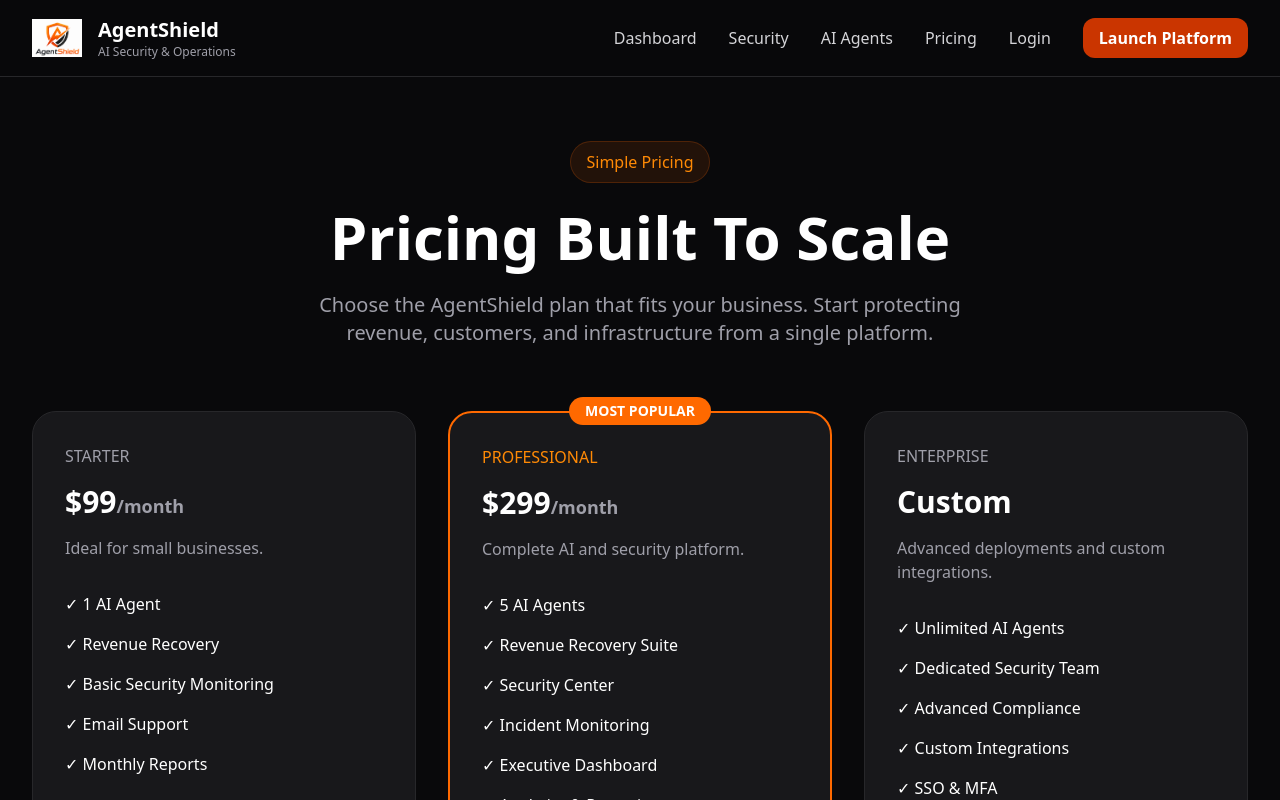
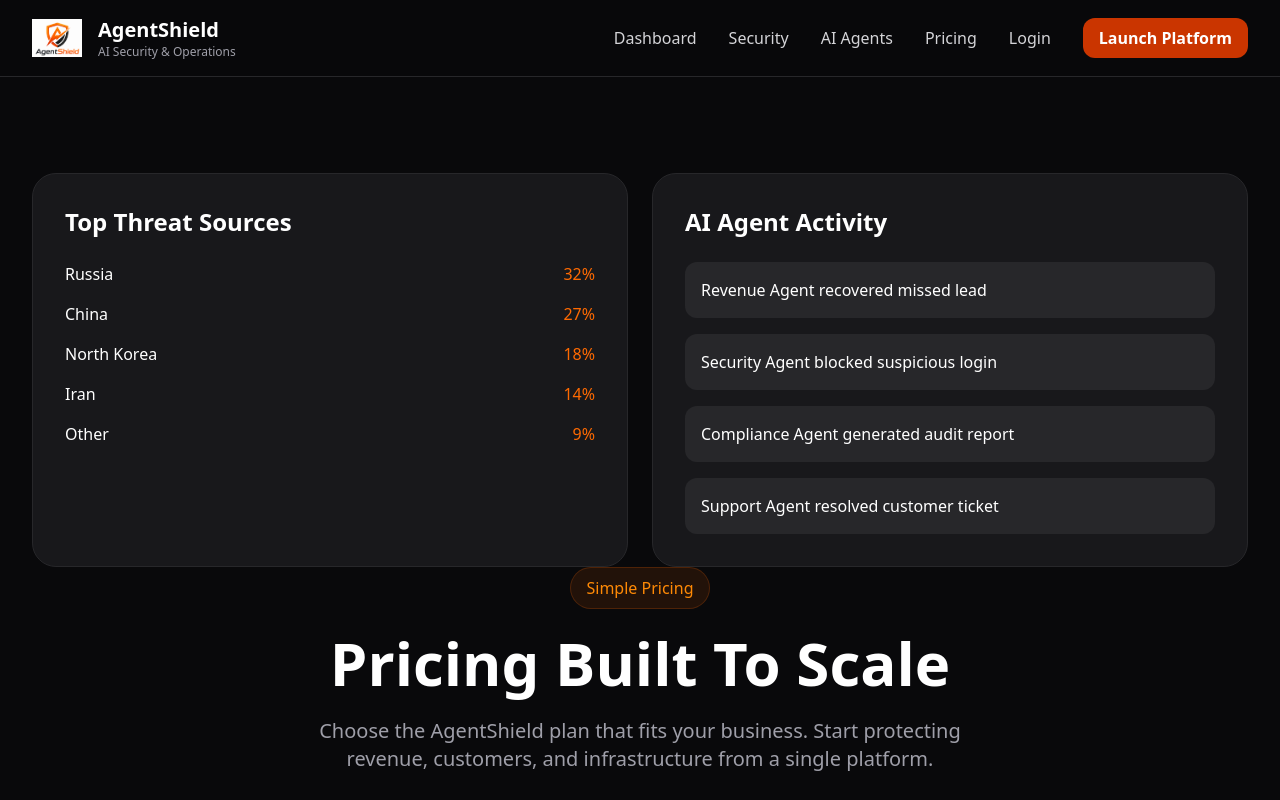
Before and after one commit to Henryiivii/agentshield, a Next.js app: page /pricing in a window 1280 px wide. Shown: the top 800 px of the page. Built offline with nearby package versions, Linux system fonts and the light colour scheme.

Commit message:
Update page.tsx

```diff
--- a/app/pricing/page.tsx
+++ b/app/pricing/page.tsx
@@ -2,6 +2,74 @@
   return (
     <main className="min-h-screen bg-[#09090B] text-white">
       <div className="max-w-7xl mx-auto px-8 py-16">
+
+{/* Threat Intelligence & Agent Activity */}
+<div className="grid lg:grid-cols-2 gap-6 mt-8">
+
+  <div className="bg-zinc-900 border border-zinc-800 rounded-3xl p-8">
+    <h2 className="text-2xl font-bold mb-6">
+      Top Threat Sources
+    </h2>
+
+    <div className="space-y-4">
+
+      <div className="flex justify-between">
+        <span>Russia</span>
+        <span className="text-orange-500">32%</span>
+      </div>
+
+      <div className="flex justify-between">
+        <span>China</span>
+        <span className="text-orange-500">27%</span>
+      </div>
+
+      <div className="flex justify-between">
+        <span>North Korea</span>
+        <span className="text-orange-500">18%</span>
+      </div>
+
+      <div className="flex justify-between">
+        <span>Iran</span>
+        <span className="text-orange-500">14%</span>
+      </div>
+
+      <div className="flex justify-between">
+        <span>Other</span>
+        <span className="text-orange-500">9%</span>
+      </div>
+
+    </div>
+  </div>
+
+  <div className="bg-zinc-900 border border-zinc-800 rounded-3xl p-8">
+    <h2 className="text-2xl font-bold mb-6">
+      AI Agent Activity
+    </h2>
+
+    <div className="space-y-4">
+
+      <div className="bg-zinc-800 rounded-xl p-4">
+        Revenue Agent recovered missed lead
+      </div>
+
+      <div className="bg-zinc-800 rounded-xl p-4">
+        Security Agent blocked suspicious login
+      </div>
+
+      <div className="bg-zinc-800 rounded-xl p-4">
+        Compliance Agent generated audit report
+      </div>
+
+      <div className="bg-zinc-800 rounded-xl p-4">
+        Support Agent resolved customer ticket
+      </div>
+
+    </div>
+  </div>
+
+</div>
+
+
 
         {/* Header */}
         <div className="text-center mb-16">
```
